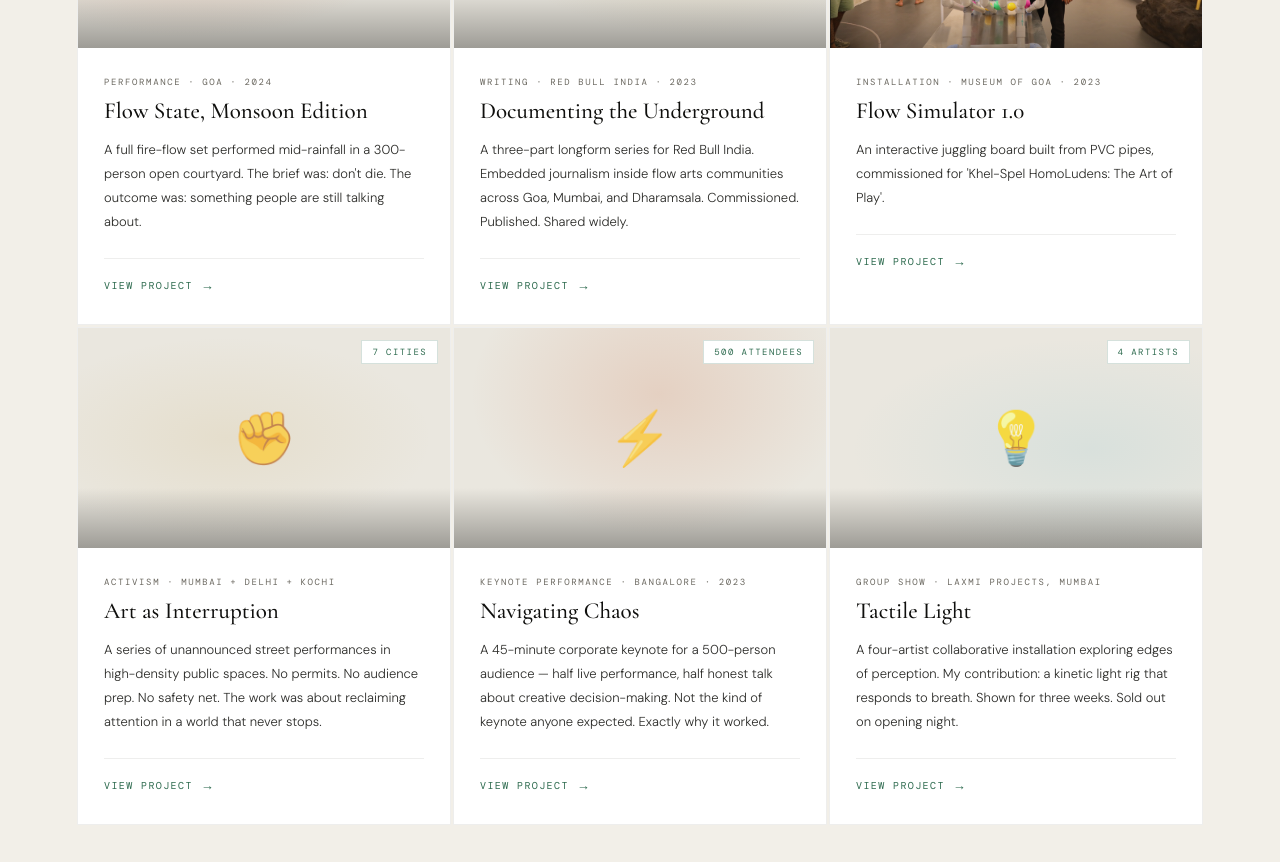
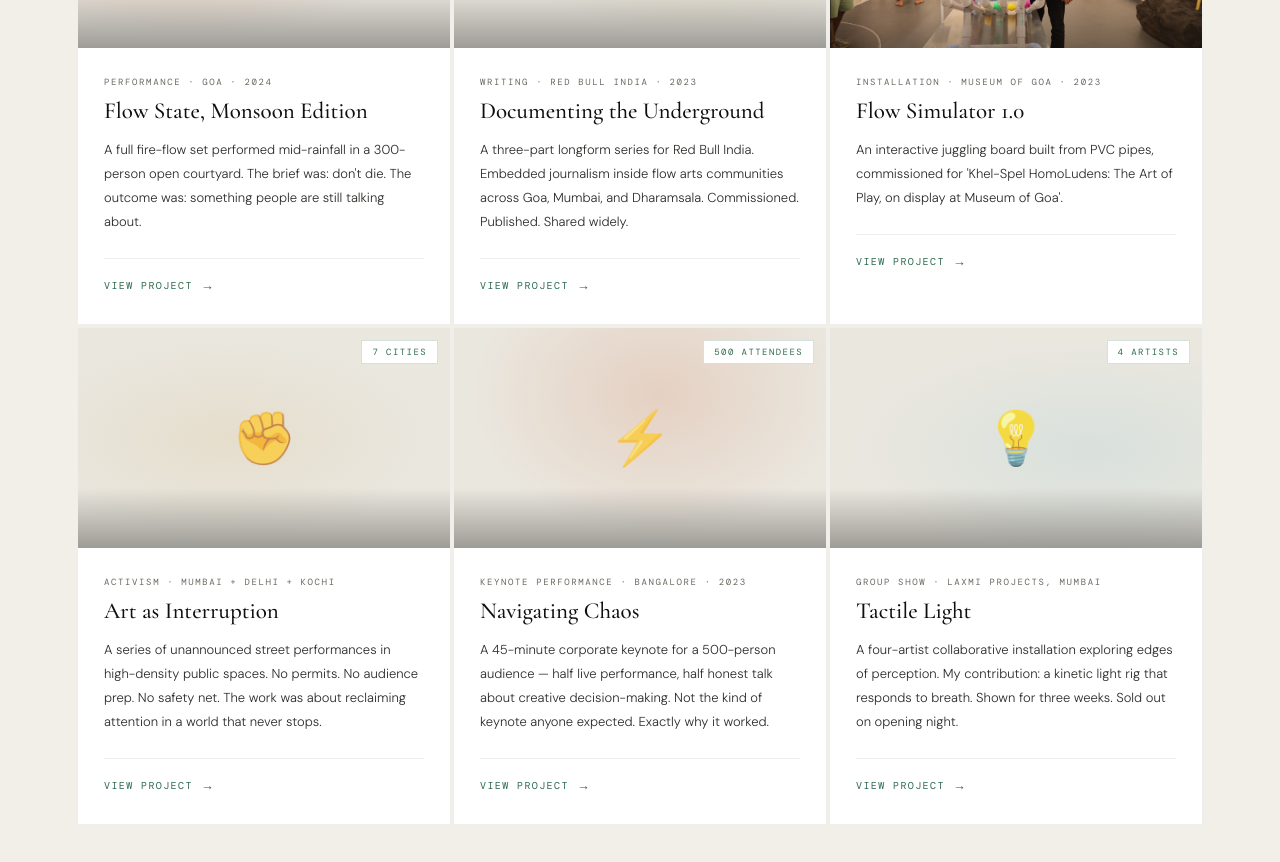
Before and after one commit to omkardhara/Website, a React (Create React App) app: page / in a window 1280 px wide. Shown: the part 2920-3782 px from the top of the page. Built offline with nearby package versions, Linux system fonts and the light colour scheme; a web font is replaced by a local one.

Commit message:
Update App.js

```diff
--- a/src/App.js
+++ b/src/App.js
@@ -327,7 +327,7 @@ const WORK = [
     cat: "installation",
     tag: "Installation · Museum of Goa · 2023",
     title: "Flow Simulator 1.0",
-    desc: "An interactive juggling board built from PVC pipes, commissioned for 'Khel-Spel HomoLudens: The Art of Play'.",
+    desc: "An interactive juggling board built from PVC pipes, commissioned for 'Khel-Spel HomoLudens: The Art of Play, on display at Museum of Goa'.",
     stat: "6-week run",
     gradient: "radial-gradient(ellipse at 50% 60%, rgba(100,80,200,0.14), transparent 65%)",
     glyph: "🎨",
```
